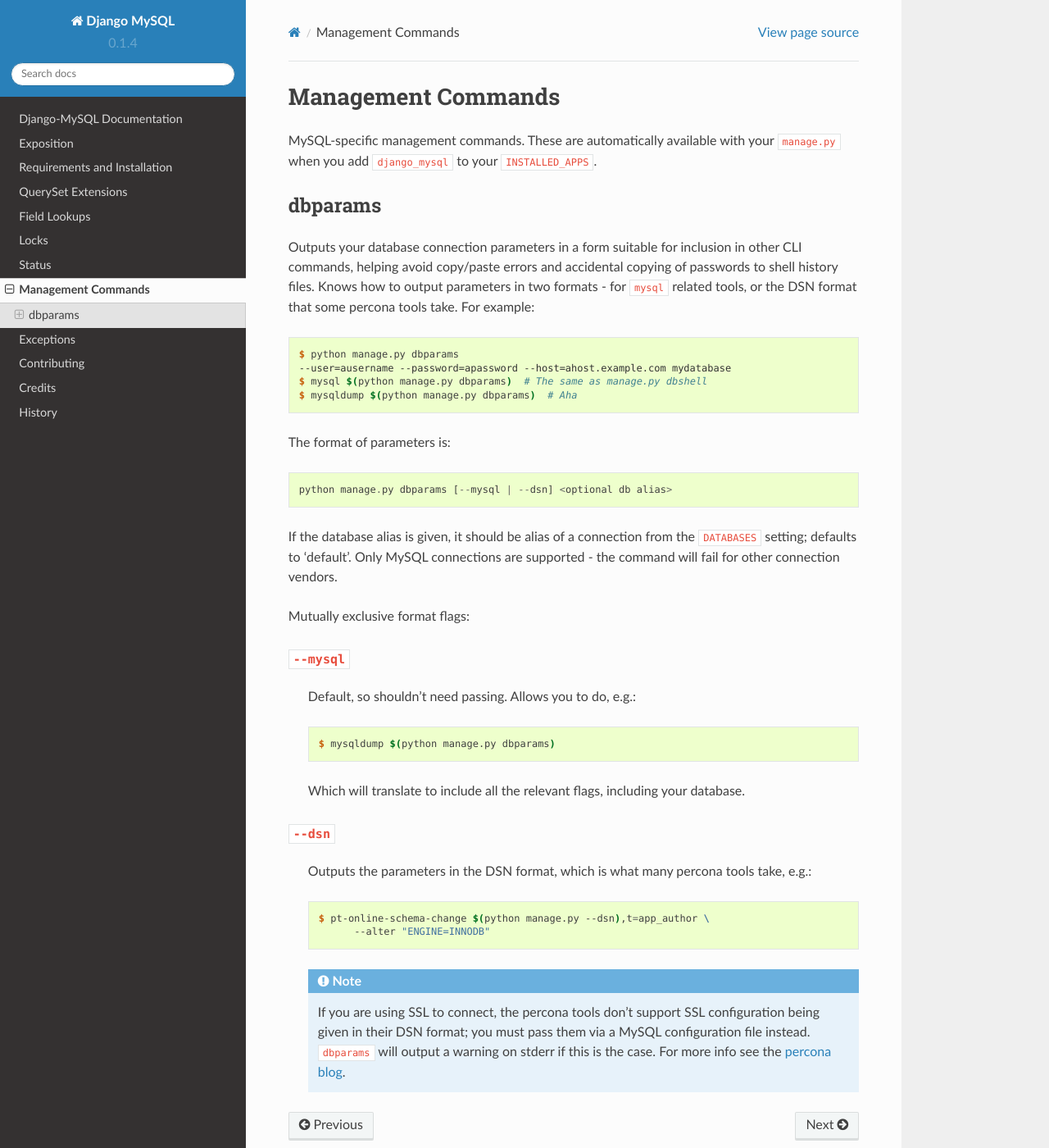
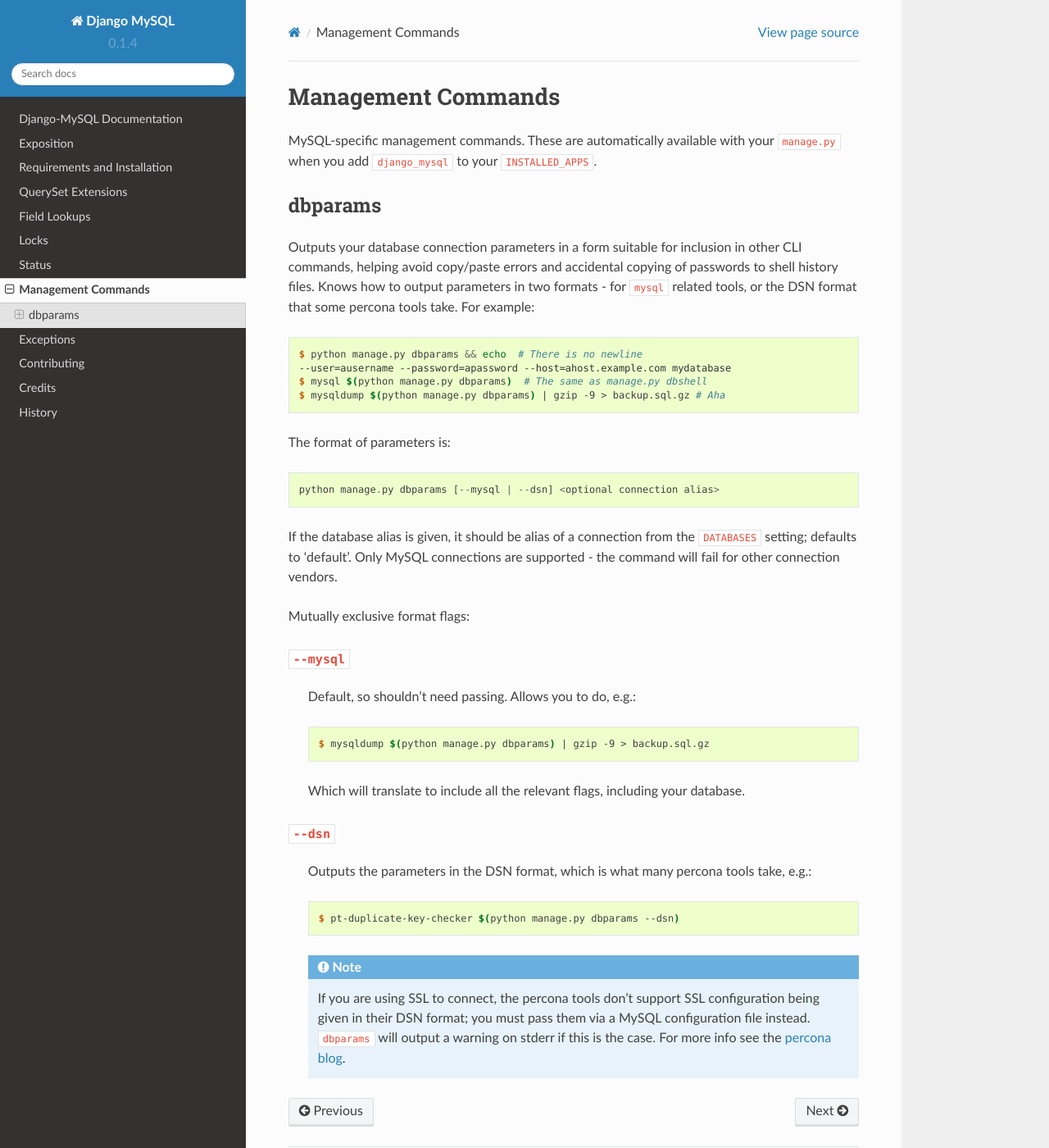
Before and after one commit to jellaDolphin/django-mysql, a Sphinx documentation site: the page built from docs/manage_commands.rst, in a window 1280 px wide and 1400 px high. Shown: the whole window at 82% size. Built offline with Sphinx 7.4.7 and the Read the Docs theme 2.0.0, drawn with Linux system fonts in a browser that asks for light colours.

Commit message:
Tidy up documentation

```diff
--- a/docs/manage_commands.rst
+++ b/docs/manage_commands.rst
@@ -22,14 +22,14 @@
 
 .. code-block:: console
 
-    $ python manage.py dbparams
+    $ python manage.py dbparams && echo  # There is no newline
     --user=ausername --password=apassword --host=ahost.example.com mydatabase
     $ mysql $(python manage.py dbparams)  # The same as manage.py dbshell
-    $ mysqldump $(python manage.py dbparams)  # Aha
+    $ mysqldump $(python manage.py dbparams) | gzip -9 > backup.sql.gz # Aha
 
 The format of parameters is::
 
-    python manage.py dbparams [--mysql | --dsn] <optional db alias>
+    python manage.py dbparams [--mysql | --dsn] <optional connection alias>
 
 If the database alias is given, it should be alias of a connection from the
 ``DATABASES`` setting; defaults to 'default'. Only MySQL connections are
@@ -44,7 +44,7 @@
 
     .. code-block:: console
 
-        $ mysqldump $(python manage.py dbparams)
+        $ mysqldump $(python manage.py dbparams) | gzip -9 > backup.sql.gz
 
     Which will translate to include all the relevant flags, including your
     database.
@@ -57,8 +57,7 @@
 
     .. code-block:: console
 
-        $ pt-online-schema-change $(python manage.py --dsn),t=app_author \
-              --alter "ENGINE=INNODB"
+        $ pt-duplicate-key-checker $(python manage.py dbparams --dsn)
 
     .. note::
 
```
Also changed, not shown: 1 other file.
